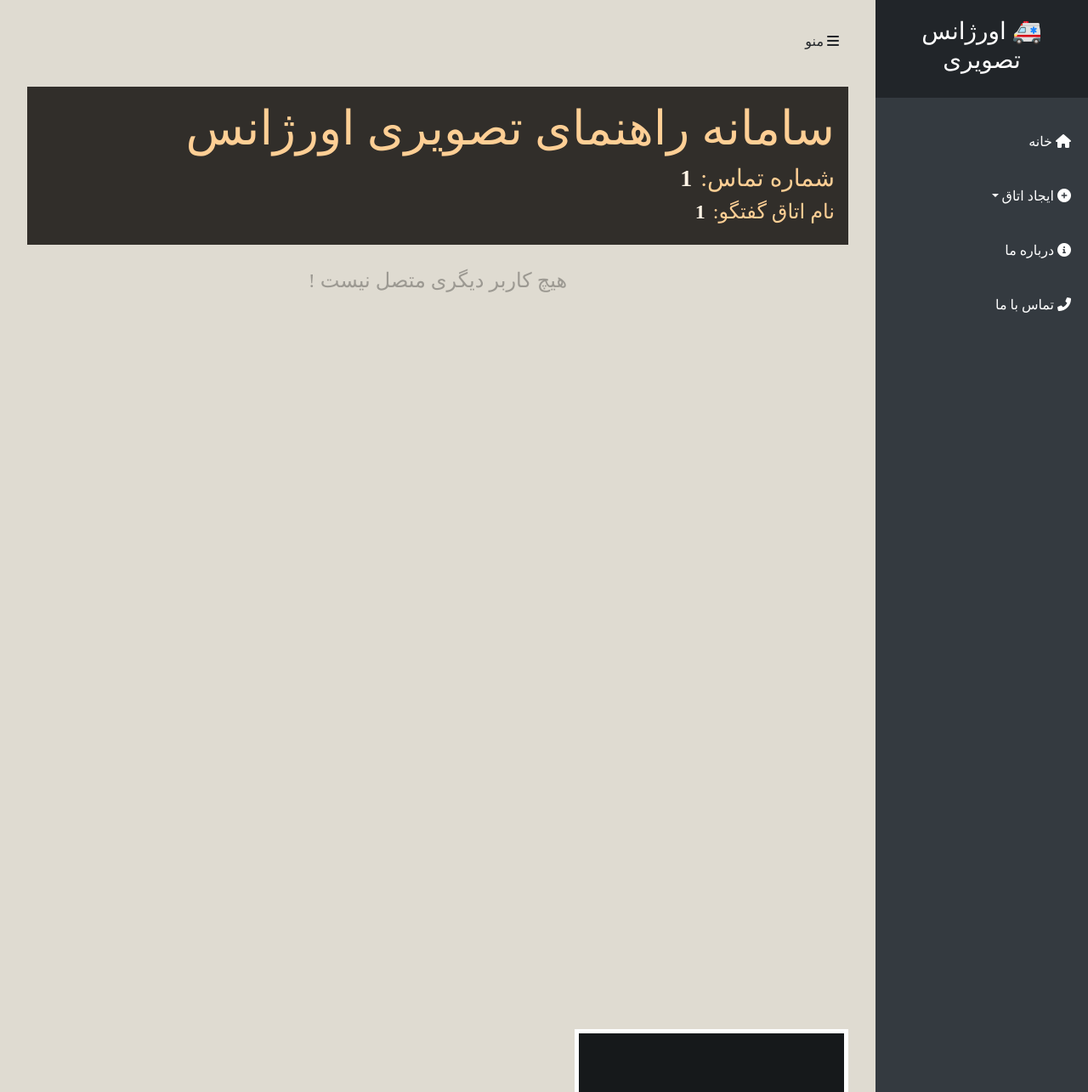
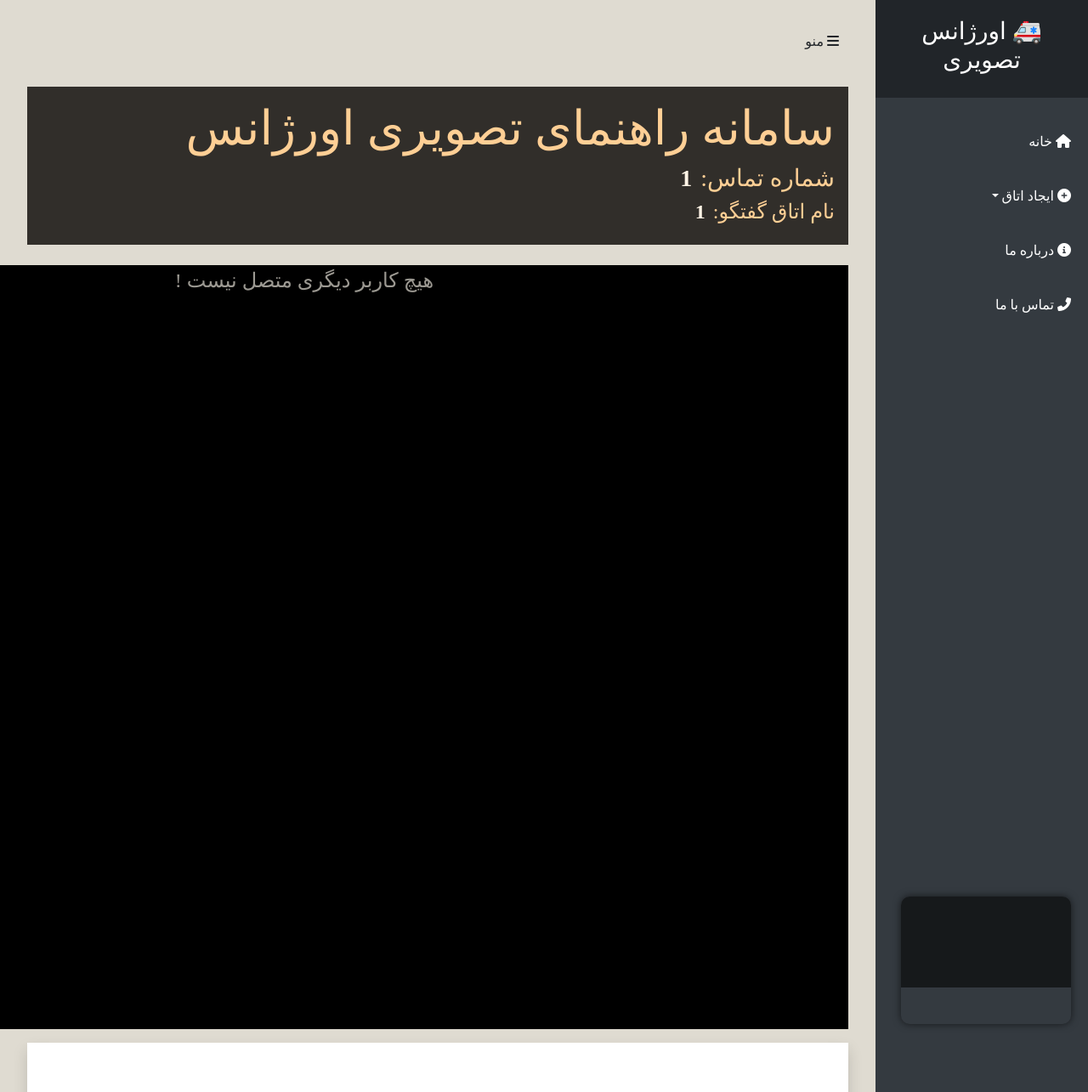
Before and after one commit to pourhossinm/Emergency, a Flask app: template templates/chatroom.html in a window 1280 px wide. Shown: the whole page at 85% size. Run offline with Flask 3, Linux system fonts and the light colour scheme; the template is opened without the code that fills it: most values are stand-ins (such as "Sample title", 1, 10 or a date in 2020); some libraries are stand-ins or nearby versions.

Commit message:
update video --08-05-1404--9--07

```diff
--- a/static/chatroom.css
+++ b/static/chatroom.css
@@ -82,3 +82,38 @@
     }
 
 }
+
+.video-grid {
+    position: relative;
+    width: 100vw;
+    height: calc(100vh - 150px); /* فضایی برای کنترل‌ها */
+    display: flex;
+    justify-content: center;
+    align-items: center;
+    background-color: #000;
+}
+
+.video-grid video {
+    width: 100%;
+    height: 100%;
+    object-fit: cover;
+}
+
+.video-item-local {
+    position: fixed;
+    bottom: 80px;
+    right: 20px;
+    width: 200px;
+    height: 150px;
+    z-index: 999;
+    box-shadow: 0 0 10px rgba(0,0,0,0.6);
+    border-radius: 10px;
+    overflow: hidden;
+}
+
+.video-item-local video {
+    width: 100%;
+    height: 100%;
+    object-fit: cover;
+    border-radius: 10px;
+}
--- a/static/chatroom_networking.js
+++ b/static/chatroom_networking.js
@@ -21,6 +21,8 @@ var mediaConstraints = {
 
 function startCamera()
 {
+    const myVideo = document.getElementById("local_vid");  // تعریف داخل تابع
+
     navigator.mediaDevices.getUserMedia(mediaConstraints)
     .then((stream)=>{
         myVideo.srcObject = stream;
@@ -28,7 +30,6 @@ function startCamera()
         setAudioMuteState(audioMuted);
         setVideoMuteState(videoMuted);
         //start the socketio connection
-
         socket.connect();
     })
     .catch((e)=>{
@@ -36,8 +37,6 @@ function startCamera()
         alert("Error! Unable to access camera or mic! ");
     });
 }
-
-
 
 
 socket.on("connect", ()=>{
--- a/templates/chatroom.html
+++ b/templates/chatroom.html
@@ -4,11 +4,9 @@
 
 {% block extra_head %}
 <link rel="stylesheet" href="{{ url_for('static', filename='chatroom.css') }}">
-
 {% endblock %}
 
 {% block content %}
-
 <div class="heading mb-4">
     <h1 class="display-4">سامانه راهنمای تصویری اورژانس</h1>
     <div class="room-info">
@@ -19,87 +17,60 @@
 
 <div class="container-fluid px-0 mx-0">
     <div id="video_grid" class="video-grid"></div>
-                    <div id="div_local_vid" class="col-5 col-md-4 col-lg-3 video-item ml-auto">
+
+    <!-- ویدیوی خود کاربر (Local) -->
+    <div id="div_local_vid" class="video-item-local">
         <div class="vid-wrapper">
-                    <video id="local_vid" autoplay muted>jsdhfsjdf</video>
+            <video id="local_vid" autoplay muted></video>
         </div>
     </div>
 
-
+    <!-- کنترل‌ها -->
     <div id="control_box" class="row control-box shadow">
-            <div class="col-7 col-md-8 col-lg-9 d-flex justify-content-around align-items-center button-box">
-
+        <div class="col-12 d-flex justify-content-around align-items-center button-box">
             <button id="bttn_mute" class="btn btn-lg btn-outline-secondary rounded-circle">
-                    <span id="mute_icon" class="material-icons pt-2">
-                        mic
-                    </span>
+                <span id="mute_icon" class="material-icons pt-2">mic</span>
             </button>
-                <button id="bttn_vid_mute"class="btn btn-lg btn-outline-secondary rounded-circle">
-                    <span id="vid_mute_icon" class="material-icons pt-2">
-                        videocam
-                    </span>
+            <button id="bttn_vid_mute" class="btn btn-lg btn-outline-secondary rounded-circle">
+                <span id="vid_mute_icon" class="material-icons pt-2">videocam</span>
             </button>
             <button id="call_end" class="btn btn-lg btn-danger rounded-circle">
-                    <span class="material-icons pt-2">
-                        call_end
-                    </span>
+                <span class="material-icons pt-2">call_end</span>
             </button>
         </div>
     </div>
 </div>
-
 {% endblock %}
 
 {% block extra_scripts %}
-<!-- socketio -->
+<!-- Socket.io -->
 <script src="https://cdnjs.cloudflare.com/ajax/libs/socket.io/4.5.4/socket.io.js"
     integrity="sha512-YeeA/Qxn5hYdkukScTCNNOhTrv1C2RubAGButJ1rmgQwZf/HdRaCGl+JAVkqsqaNRaYNHdheiuKKuPf9mDcqKg=="
     crossorigin="anonymous"></script>
 
+<!-- jQuery -->
+<script src="https://ajax.googleapis.com/ajax/libs/jquery/3.5.1/jquery.min.js"></script>
+<!-- Popper -->
+<script src="https://cdnjs.cloudflare.com/ajax/libs/popper.js/1.16.0/umd/popper.min.js"></script>
+<!-- Bootstrap -->
+<script src="{{ url_for('static', filename='bootstrap.min.js') }}"></script>
 
-<!-- Latest compiled and minified CSS -->
-<!--    <link rel="stylesheet" href="https://maxcdn.bootstrapcdn.com/bootstrap/4.5.2/css/bootstrap.min.css">-->
-<!-- jQuery library -->
-<script src="https://ajax.googleapis.com/ajax/libs/jquery/3.5.1/jquery.min.js"></script>
-<!-- Popper JS -->
-<script src="https://cdnjs.cloudflare.com/ajax/libs/popper.js/1.16.0/umd/popper.min.js"></script>
-<!-- Latest compiled JavaScript -->
-<!--    <script src="https://maxcdn.bootstrapcdn.com/bootstrap/4.5.2/js/bootstrap.min.js"></script>-->
-<script src="{{url_for('static', filename='bootstrap.min.js')}}"></script>
-
-<!-- google Material icons -->
+<!-- Google Material Icons -->
 <link href="https://fonts.googleapis.com/icon?family=Material+Icons" rel="stylesheet">
 
-<!-- custom css -->
-<link rel="stylesheet" href="{{url_for('static', filename='style.css')}}">
-<link rel="stylesheet" href="{{url_for('static', filename='chatroom.css')}}">
-<!--    <link rel="stylesheet" href="{{url_for('static', filename='bootstrap.min.css')}}">-->
-
-
-<script type="text/javascript">
-var myRoomID = "{{room_id}}";
-var myUserID = "{{user_id}}";
-var audioMuted = "{{mute_audio}}"=="1";
-var videoMuted = "{{mute_video}}"=="1";
-console.log(">> {{mute_audio}}, {{mute_video}}", audioMuted, videoMuted);
-</script>
-<script src="{{url_for('static', filename='chatroom_ui.js')}}"></script>
-<script src="{{url_for('static', filename='chatroom_networking.js')}}"></script>
+<!-- CSS و JS اختصاصی -->
+<link rel="stylesheet" href="{{ url_for('static', filename='style.css') }}">
+<link rel="stylesheet" href="{{ url_for('static', filename='chatroom.css') }}">
 
 <script>
-    document.addEventListener("DOMContentLoaded", function() {
-        var videoElement = document.getElementById("local_vid");
-
-        if (videoElement) {
-            videoElement.addEventListener("play", function() {
-                setTimeout(function() {
-                    document.documentElement.style.scrollBehavior = "smooth"; // اسکرول نرم
-                    window.scrollTo(0, document.body.scrollHeight); // اسکرول به پایین صفحه
-                }, 500);
-            });
-        }
-    });
-
+    const myRoomID = "{{ room_id }}";
+    const myUserID = "{{ user_id }}";
+    const audioMuted = "{{ mute_audio }}" == "1";
+    const videoMuted = "{{ mute_video }}" == "1";
+    const myVideo = document.getElementById("local_vid");  // تعریف برای استفاده در js
+    console.log(">> وضعیت بی‌صدا: ", audioMuted, "ویدیو خاموش:", videoMuted);
 </script>
 
+<script src="{{ url_for('static', filename='chatroom_ui.js') }}"></script>
+<script src="{{ url_for('static', filename='chatroom_networking.js') }}"></script>
 {% endblock %}
```
Also changed, not shown: templates/chatroom1.html (added, +105 -0 lines). Lines whose indentation alone changed are shown as unchanged.
